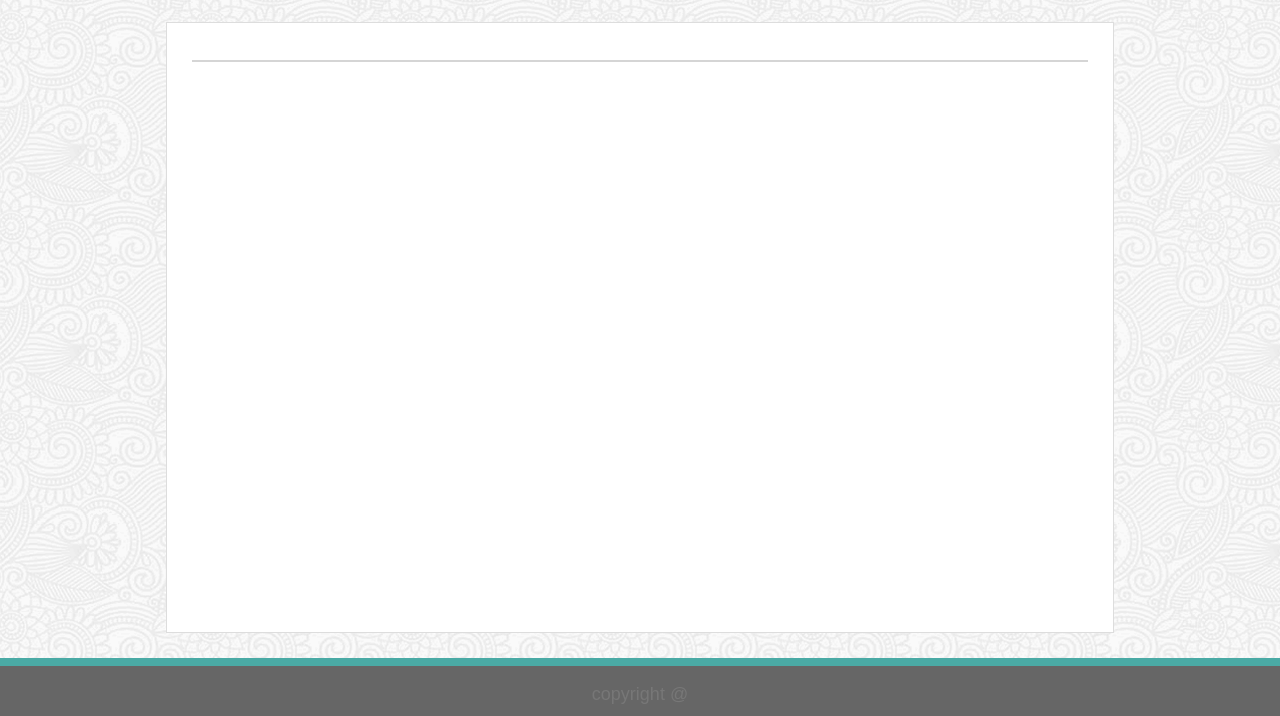
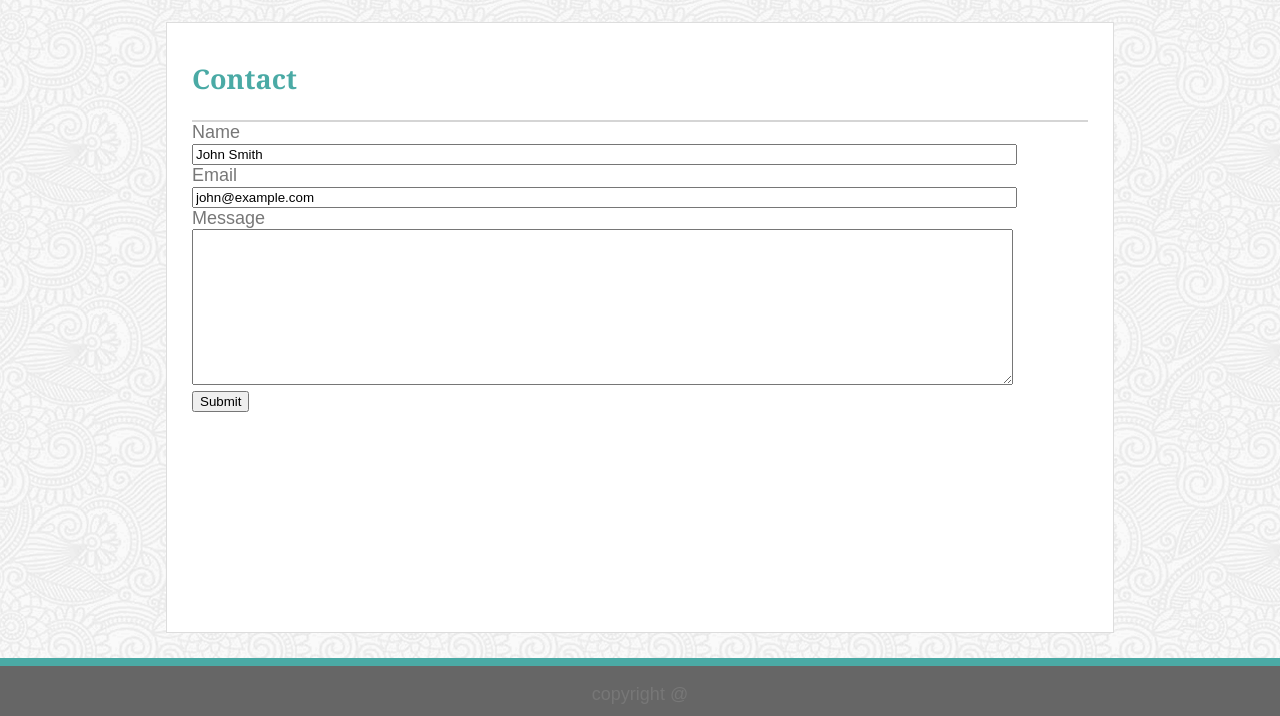
Before and after one commit to cynwong/MBC, a plain HTML site: page assignment1/contact.html in a window 1280 px wide. Shown: the part 84-800 px from the top of the page. Drawn offline with Linux system fonts and the light colour scheme.

Commit message:
create skeleton form in contact page

```diff
--- a/assignment1/assets/css/style.css
+++ b/assignment1/assets/css/style.css
@@ -115,3 +115,6 @@ footer{
 /* portfolio.html */
 
 /* contact.html */
+#dv_form{
+    width:100%;
+}
--- a/assignment1/contact.html
+++ b/assignment1/contact.html
@@ -22,9 +22,25 @@
     </header>
     <section id="sec_main">
             <div id="title">
-                <h2></h2>
+                <h2>Contact</h2>
             </div>
-            <div id="info">
+            <div id="dv_form">
+                <form action="" id="frm_contact">
+                    Name
+                    <br/>
+                    <input type="text" name="txt_name" id="txt_name" size=100 value="John Smith"/>
+                    <br/>
+                    Email
+                    <br/>
+                    <input type="email" name="txt_email" id="txt_email" size=100 value="john@example.com"/>
+                    <br/>
+                    Message
+                    <br />
+                    <textarea name="txt_message" id="txt_message" cols="100" rows="10"></textarea>
+                    <br>
+                    <input type="submit" value="Submit">
+                </form>
+
 
             </div>
     </section>
```
